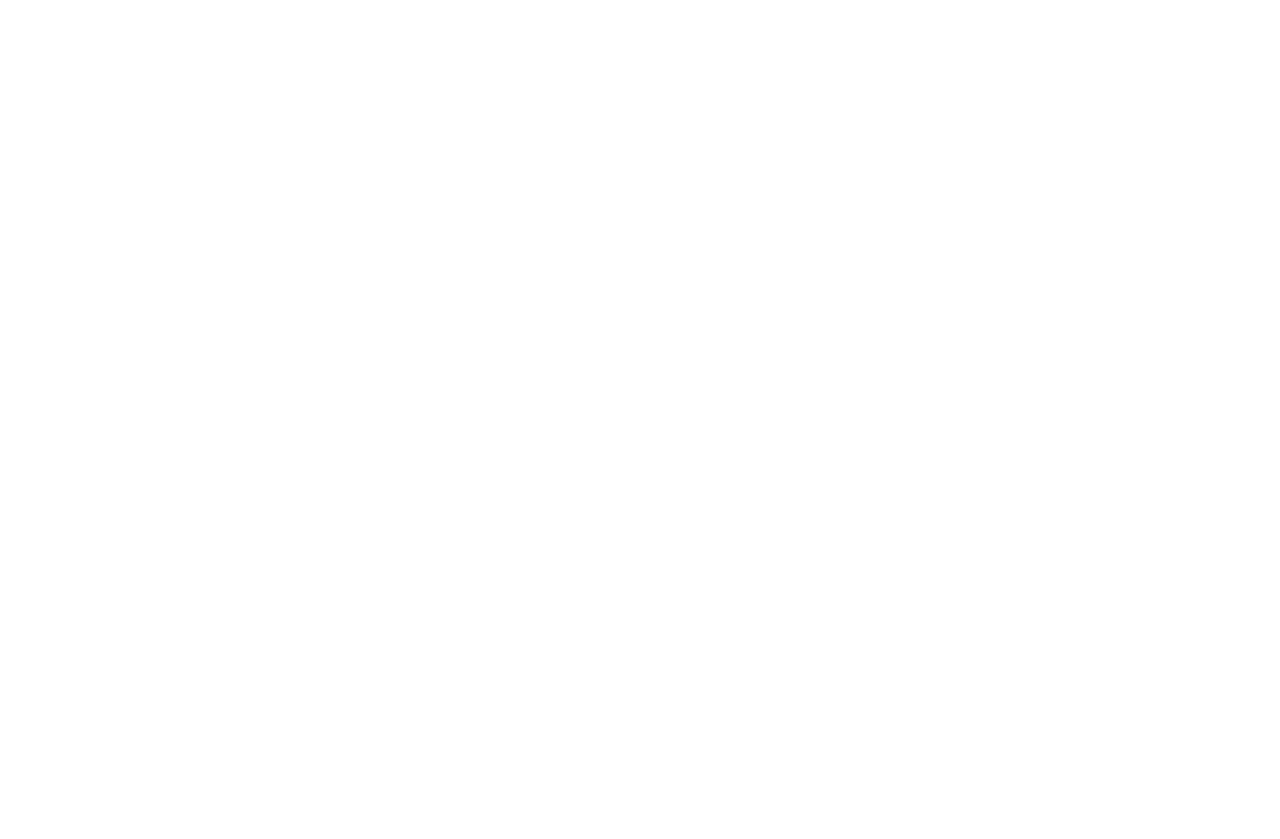
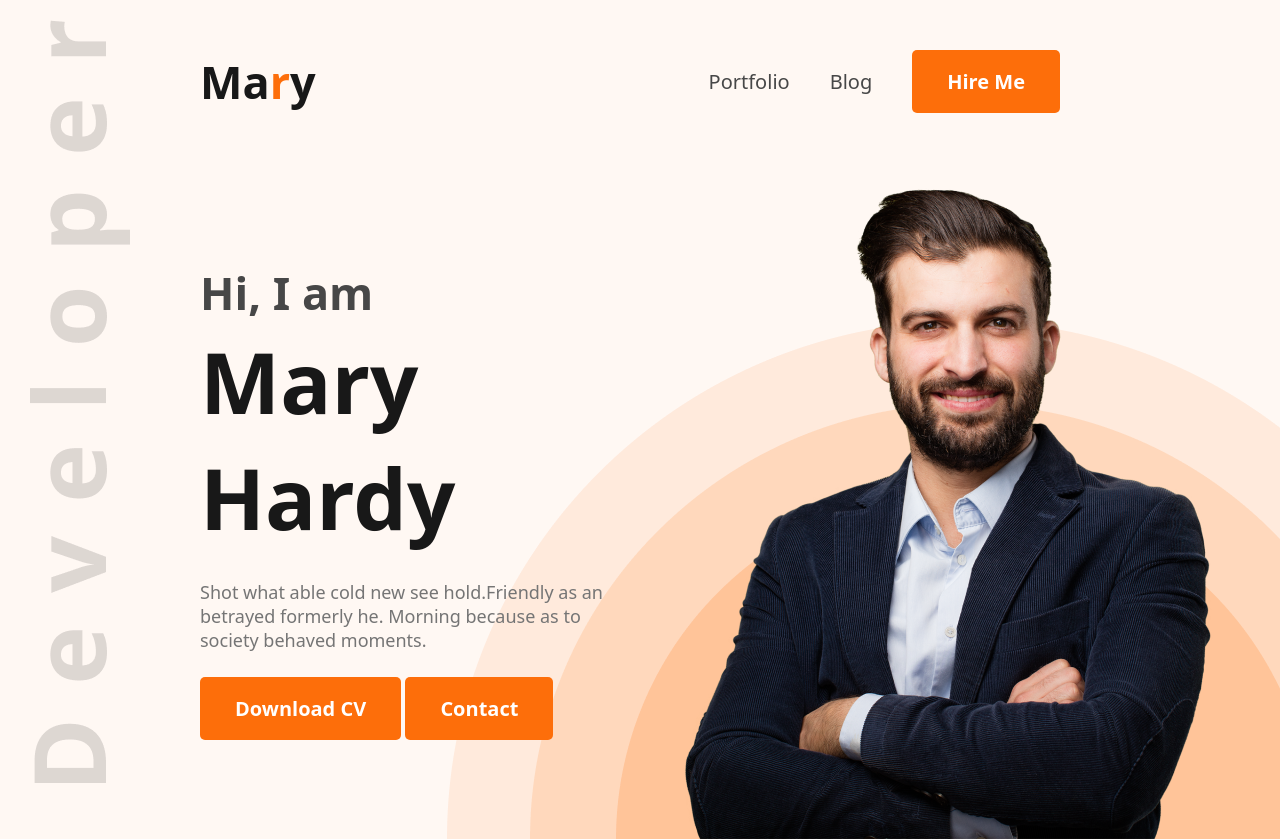
Before and after one commit to MuhammadNewaj/First-Portfolio-Design, a plain HTML site: page index.html in a window 1280 px wide. Before the commit the page ends 800 px from the top, so only its background shows below. Drawn offline with Linux system fonts and the light colour scheme.

Commit message:
complate header sections

```diff
--- a/Styles/portfolio.css
+++ b/Styles/portfolio.css
@@ -1,6 +1,98 @@
 /* Univarsel Sections */
+*{
+    font-family: system-ui, -apple-system, BlinkMacSystemFont, 'Segoe UI', Roboto, Oxygen, Ubuntu, Cantarell, 'Open Sans', 'Helvetica Neue', sans-serif;
+    margin: 0px;
+}
+.text-primary{
+    color: #FD6E0A;
+}
+.btn-primary{
+    background-color: #FD6E0A;
+    color: white;
+    padding: 18px 35px;
+    border-radius: 5px;
+    border: none;
+    font-weight: 700;
+    font-size: 20px;
+}
+/* Header Sections */
+header{
+    background-color: #FFF8F3;
+    background-image: url("../images/header_bg.png");
+    background-repeat: no-repeat;
+    background-position: bottom right;
+}
+.header-left{
+    position: absolute;
+    top: 20px;
+    left: 30px;
 
-/* Header Sections */
+}
+/* nav related styles */
+nav{
+
+    display: flex;
+    align-items: center;
+    margin: 0px 150px;
+    padding: 50px;
+    justify-content: space-between;
+
+}
+nav ul{
+    display: flex;
+    align-items: center;
+
+}
+nav li{
+    list-style: none;
+    margin: 0px 10px
+}
+nav li>a {
+    color: #474747;
+    text-decoration: none;
+    font-weight: 400;
+    font-size: 20px;
+    margin: 0px 10px
+}
+.nav-title{
+    color: #181818;
+    font-weight: 800;
+    font-size: 45px;
+}
+
+/* banner related styles */
+.banner{
+    margin: 0px 60px 0px 200px;
+    display: flex;
+    justify-content: space-between;
+    align-items: center;
+
+}
+.banner-profile{
+    width: 600px;
+
+}
+
+.banner-contant{
+    width: 585px;
+}
+.banner-items{
+    font-weight: 600;
+    font-size: 45px;
+    color: #474747;
+}
+.banner-title{
+    font-weight: 700;
+    font-size: 85px;
+    color: #181818;
+    margin-bottom: 25px;
+}
+.banner-descriptions{
+    font-weight: 400;
+    font-size: 18px;
+    color: #757575;
+    margin-bottom: 25px;
+}
 
 /* Main sections */
 
--- a/index.html
+++ b/index.html
@@ -1,11 +1,49 @@
 <!DOCTYPE html>
 <html lang="en">
+
 <head>
     <meta charset="UTF-8">
     <meta name="viewport" content="width=device-width, initial-scale=1.0">
     <title>Document</title>
+    <link rel="preconnect" href="https://fonts.googleapis.com">
+    <link rel="preconnect" href="https://fonts.gstatic.com" crossorigin>
+    <link href="https://fonts.googleapis.com/css2?family=Open+Sans:ital,wght@0,300,400,500,700,800;1,300..800"
+        rel="stylesheet">
+    <link rel="stylesheet" href="Styles/portfolio.css">
 </head>
+
 <body>
+    <header>
+        <nav>
+            <h2 class="nav-title">Ma<span class="text-primary">r</span>y</h2>
+            <ul>
+                <li><a href="">Portfolio</a></li>
+                <li><a href="">Blog</a></li>
+                <li><a href=""><button class="btn-primary">Hire Me</button></a></li>
+            </ul>
+        </nav>
+        <div class="banner">
+            <div class="banner-contant">
+                <h4 class="banner-items">Hi, I am</h4>
+                <h2 class="banner-title">Mary Hardy</h2>
+                <p class="banner-descriptions">Shot what able cold new see hold.Friendly as an betrayed formerly he.
+                    Morning because as to society behaved moments.</p>
+                <button class="btn-primary">Download CV</button>
+                <button class="btn-primary">Contact</button>
+            </div>
+            <img class="banner-profile" src="/images/hardy.png" alt="">
+
+        </div>
+        <img class="header-left" src="/images/developer.png" alt="">
+
+    </header>
+    <main>
+
+    </main>
+    <footer>
+
+    </footer>
 
 </body>
+
 </html>
```
